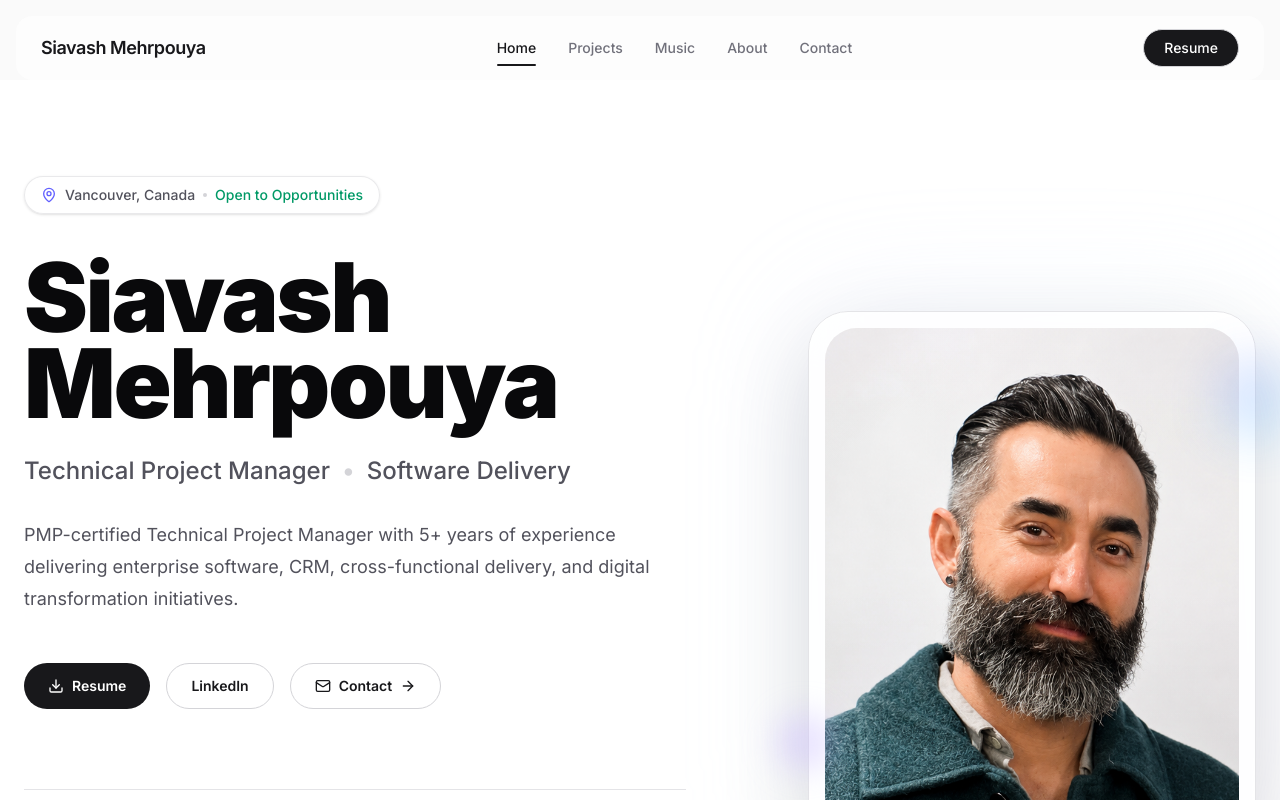
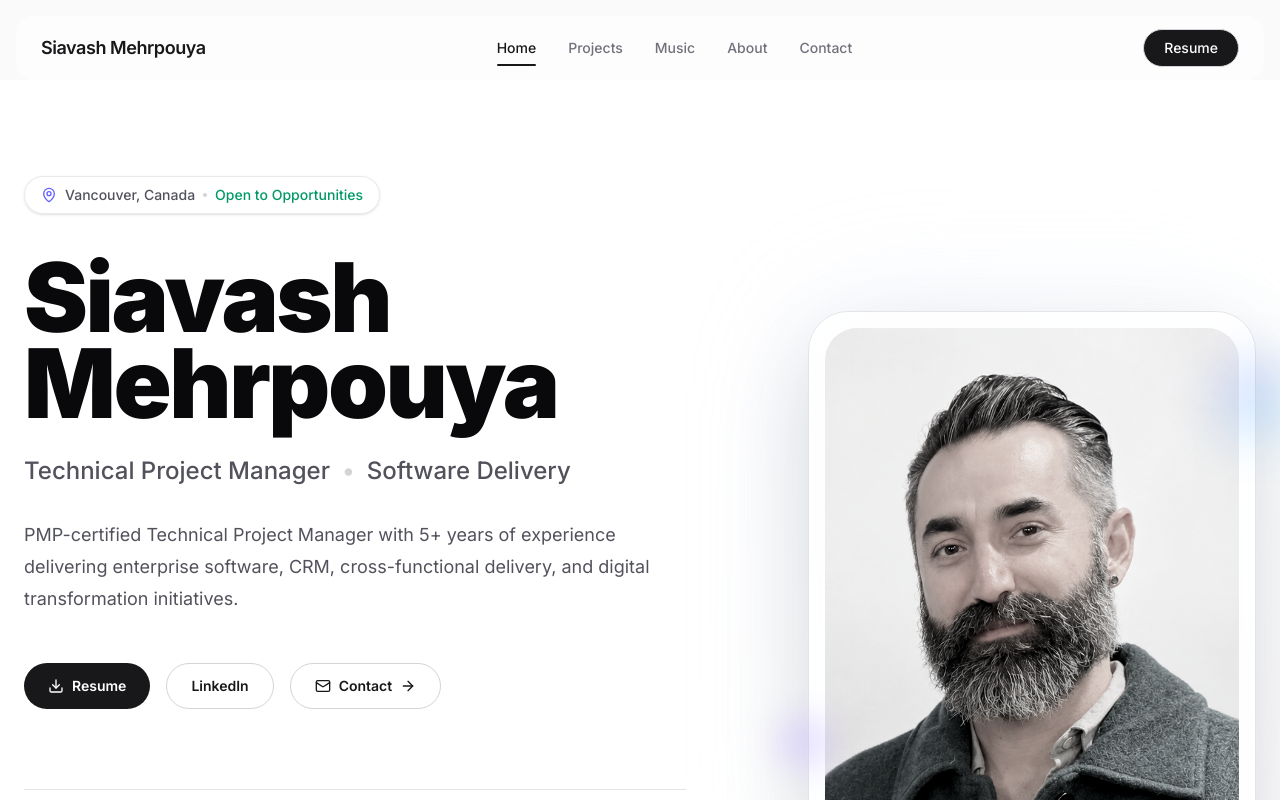
Before and after one commit to siavashmehrpouya/siavash-portfolio, a Next.js app: page / in a window 1280 px wide. Shown: the top 800 px of the page. Built offline with nearby package versions, Linux system fonts and the light colour scheme.

Commit message:
Update profile photo

```diff
--- a/components/Hero.tsx
+++ b/components/Hero.tsx
@@ -233,7 +233,7 @@ export default function Hero() {
             >
               <div className="relative aspect-[4/5] overflow-hidden rounded-[2rem]">
                 <Image
-                  src="/images/profile.jpg"
+                  src="/images/profile-v2.jpg"
                   alt="Siavash Mehrpouya"
                   fill
                   priority
```
Also changed, not shown: public/images/profile-v2.jpg (added).
